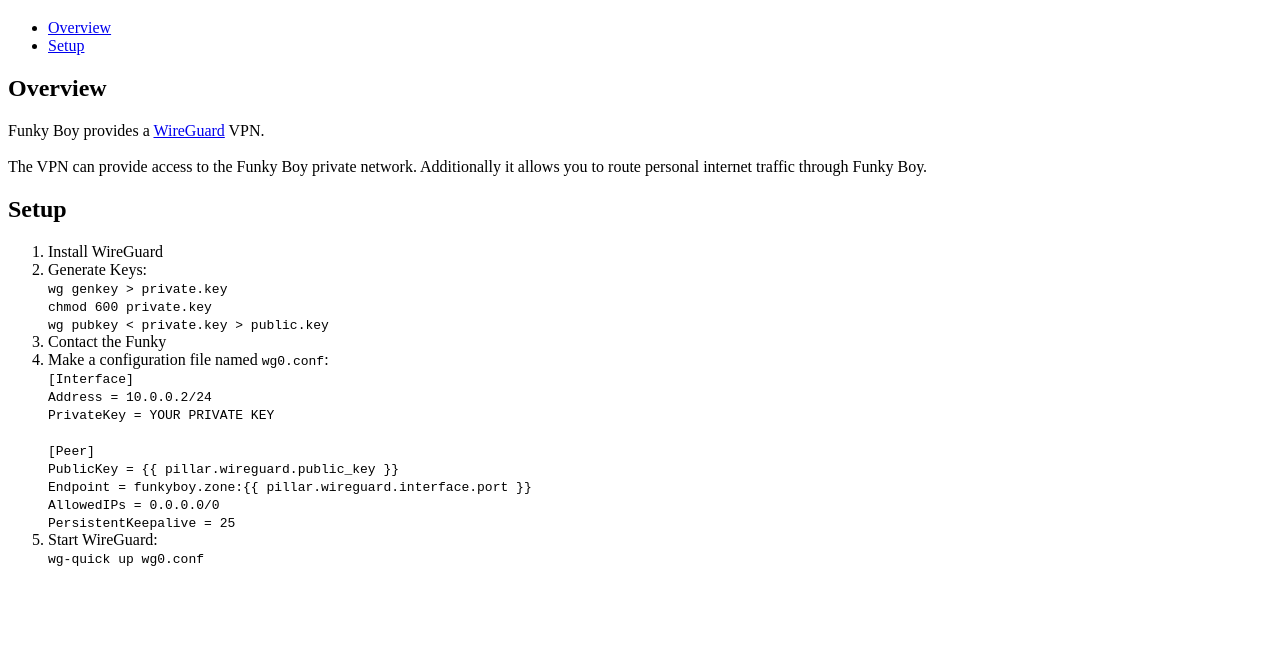
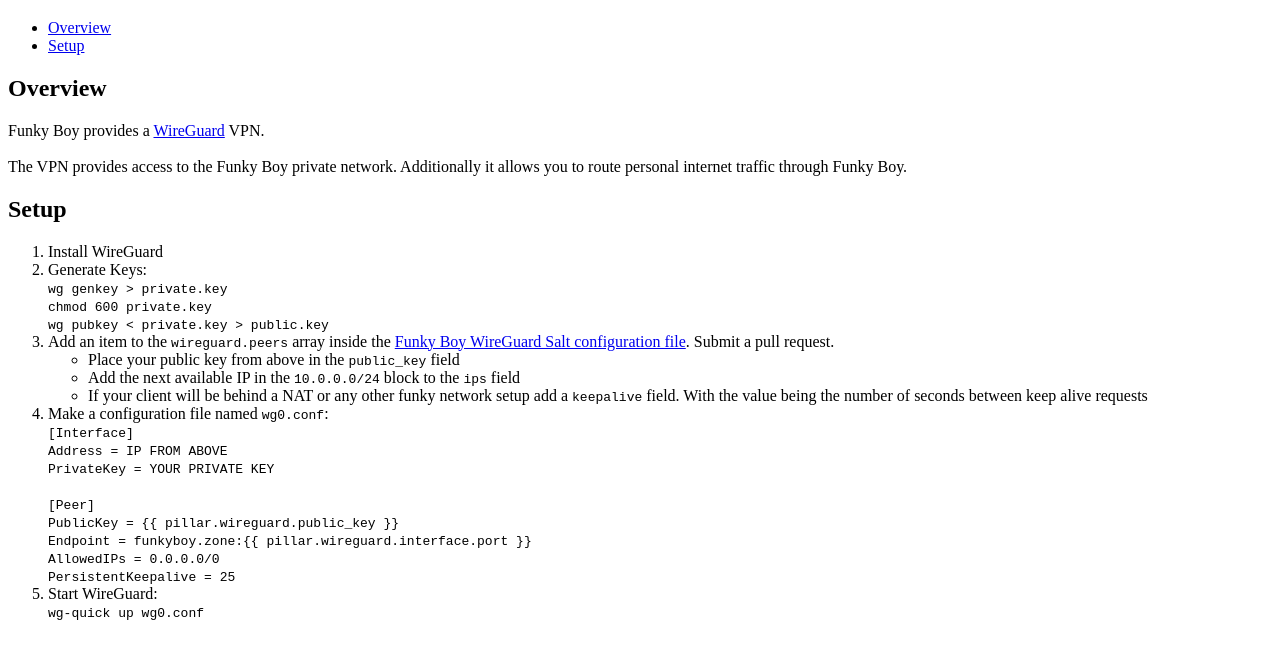
Before and after one commit to catvec/funkyboy.zone, a plain HTML site: page salt/wireguard/guide-website-www/index.html in a window 1280 px wide. Shown: the part 61-720 px from the top of the page. Drawn offline with Linux system fonts and the light colour scheme.

Commit message:
salt: wireguard: finished guide website

```diff
--- a/salt/wireguard/guide-website-www/index.html
+++ b/salt/wireguard/guide-website-www/index.html
@@ -18,7 +18,7 @@
 			<a href="https://www.wireguard.com/">WireGuard</a>
 			VPN.<br>
 			<br>
-			The VPN can provide access to the Funky Boy private
+			The VPN provides access to the Funky Boy private
 			network. Additionally it allows you to route personal
 			internet traffic through Funky Boy.
 		</section>
@@ -35,12 +35,19 @@
 						wg pubkey < private.key > public.key<br>
 					</code>
 				</li>
-				<li>Contact the Funky
+				<li>
+					Add an item to the <code>wireguard.peers</code> array inside the <a href="https://github.com/Noah-Huppert/funkyboy.zone/blob/master/pillar/wireguard/init.sls#L28">Funky Boy WireGuard Salt configuration file</a>. Submit a pull request.
+					<ul>
+						<li>Place your public key from above in the <code>public_key</code> field</li>
+						<li>Add the next available IP in the <code>10.0.0.0/24</code> block to the <code>ips</code> field</li>
+						<li>If your client will be behind a NAT or any other funky network setup add a <code>keepalive</code> field. With the value being the number of seconds between keep alive requests</li>
+					</ul>
+				</li>
 				<li>
 					Make a configuration file named <code>wg0.conf</code>:<br>
 					<code>
 						[Interface]<br>
-						Address = 10.0.0.2/24<br>
+						Address = IP FROM ABOVE<br>
 						PrivateKey = YOUR PRIVATE KEY<br>
 						<br>
 						[Peer]<br>
```
